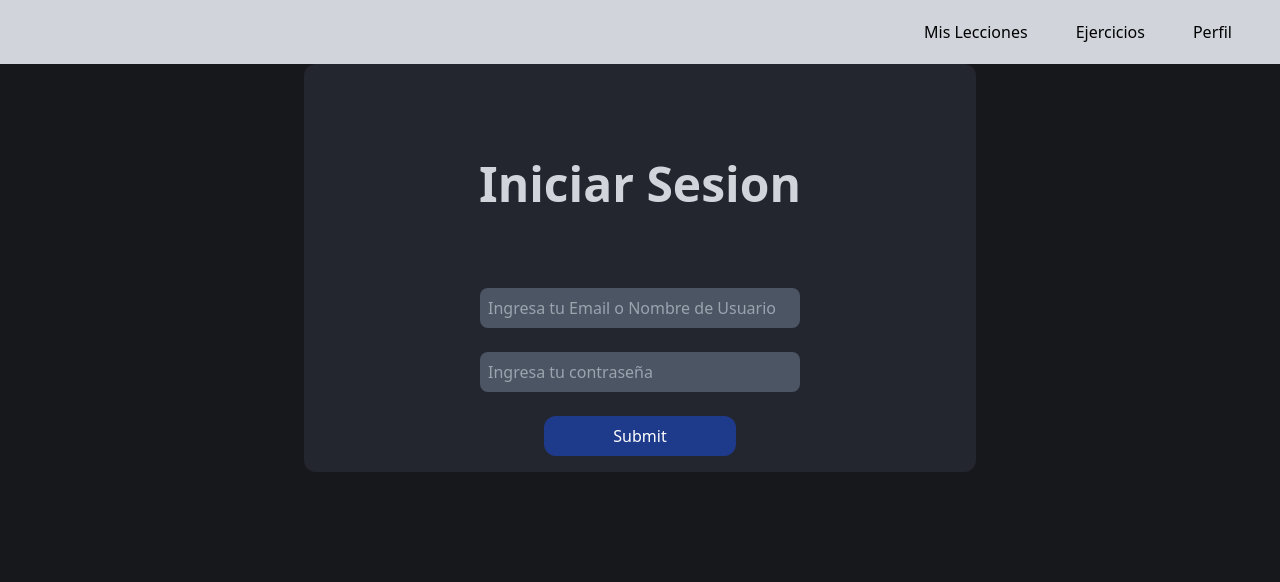
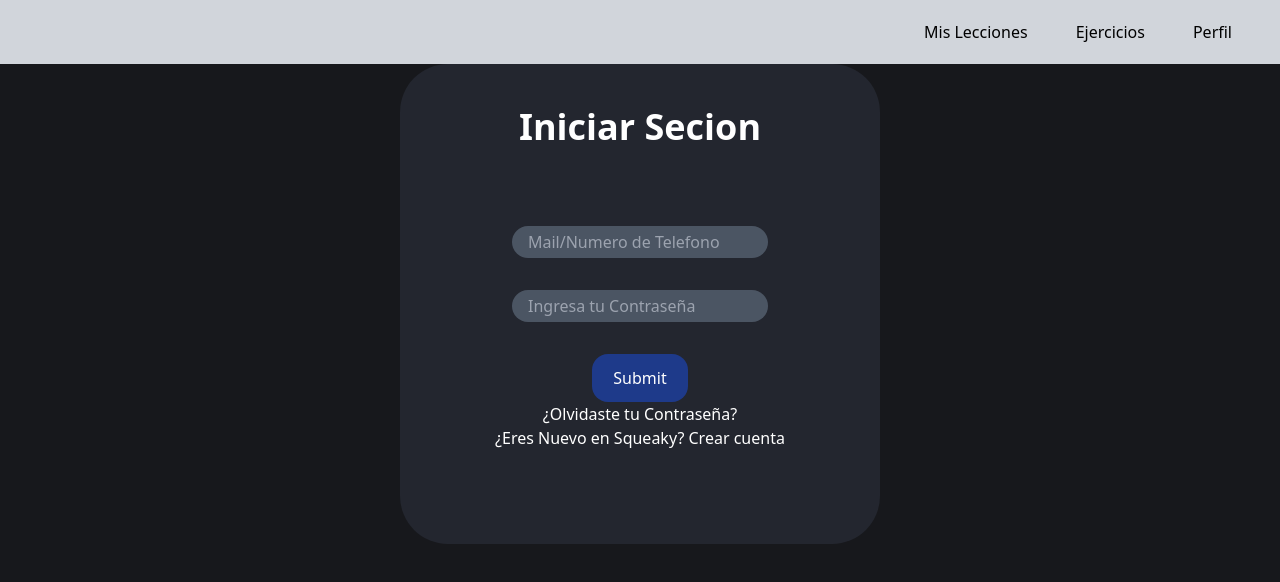
Before and after one commit to FacundoJarma/Squeaky-JS, an Astro site: page /login in a window 1280 px wide. Built offline with nearby package versions, Linux system fonts and the light colour scheme; Astro itself is replaced by a stand-in of ours.

Commit message:
santti: register/login

```diff
--- a/src/pages/login.astro
+++ b/src/pages/login.astro
@@ -4,9 +4,85 @@ import LoginForm from "../sections/LoginForm.astro";
 ---
 
 <Layout title="Squeaky JS | Inicio">
-  {
-    // TODO: Esta Pagina.
-  }
 
-  <LoginForm />
-</Layout>
+  <div id="container">
+    <h1>Iniciar Secion</h1>
+    <form class="input">
+      <div class="register">
+        <input type="text" class="text" placeholder="Mail/Numero de Telefono" />
+        <input
+          type="password"
+          class="contra"
+          placeholder="Ingresa tu Contraseña"
+        />
+      </div>
+
+      <input type="submit" class="enviar">
+
+    </form>
+    <div class="contru">
+      <h2>¿Olvidaste tu Contraseña?</h2>
+      <h2>¿Eres Nuevo en Squeaky?
+
+        <a
+          href="/register"
+          >
+          Crear cuenta
+        </a>
+      </h2>
+    </div>
+  </div>
+
+  <style>
+    #container {
+      width: 30em;
+      height: 30em;
+      background-color: #23262f;
+      border-radius: 3em;
+      text-align: center;
+      margin: 0 auto;
+      display: flex;
+      flex-direction: column;
+      }
+    h1 {
+      font-size: 36px;
+      margin-top: 1em;
+      margin-bottom: 2em;
+      font-weight: bold;
+      }
+     .register {
+      display: flex;
+      flex-direction: column;
+      align-items: center;
+      gap: 2em;
+      margin-bottom: 2em;
+      }
+    .contra {
+      padding: 0.5em 1em;
+      width: 16em;
+      height: 2em;
+      border-radius: 3em;
+      background-color: rgb(75 85 99);
+      color: rgb(250, 247, 247);
+      }
+    .text {
+      padding: 0.5em 1em;
+      width: 16em;
+      height: 2em;
+      border-radius: 3em;
+      background-color: rgb(75 85 99);
+      color: rgb(250, 247, 247);
+      }
+     .enviar {
+        background-color: rgb(30 58 138);
+        width: 6em;
+        height: 3em;
+        border-radius: 1em;
+        gap: 3em;
+      }
+      .contru {
+
+      }
+
+  </style>
+  </Layout>
--- a/src/pages/register.astro
+++ b/src/pages/register.astro
@@ -35,9 +35,10 @@ import Layout from "../layout/layout.astro";
       }
     h1 {
       font-size: 36px;
-      margin-top: 1em;
-      margin-bottom: 2em;
+      margin-top: 0em;
+      margin-bottom: 4em;
       font-weight: bold;
+
       }
     .todo {
       width: 100%;
```
